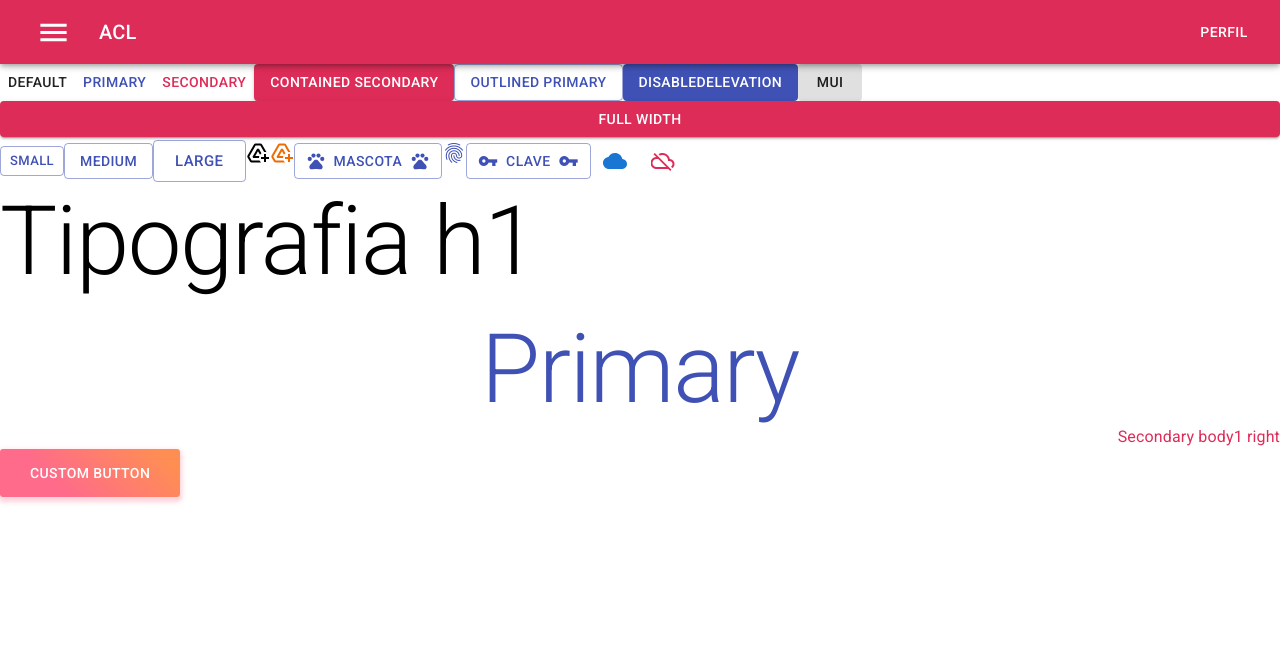
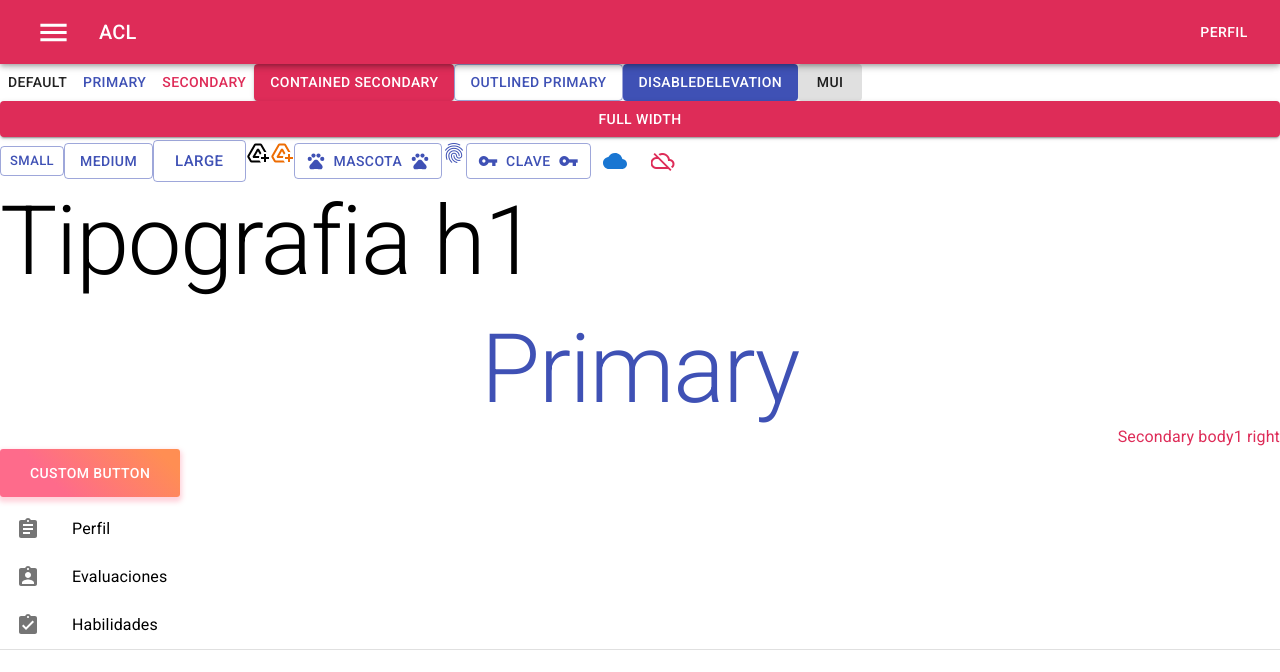
Before and after one commit to jtrujilloACL/ppj-ui, a React (Create React App) app: page / in a window 1280 px wide. Shown: the top 672 px of the page. Built offline with nearby package versions, Linux system fonts and the light colour scheme.

Commit message:
add: create List Navbar

```diff
--- a/src/App.jsx
+++ b/src/App.jsx
@@ -1,7 +1,8 @@
 import './App.css';
 
 import FirstTutorial from './components/FirstTutorial';
-import Navbar from './components/Navbar';
+import Navbar from './components/layout/Navbar';
+import ListNavbar  from './components/layout/ListNavbar';
 
 import { ThemeProvider } from "@material-ui/core/styles";
 import ThemeCustom from './themeConfig';
@@ -14,7 +15,10 @@ function App() {
       <ThemeProvider theme={ThemeCustom}>
 
         <Navbar></Navbar>
+
         <FirstTutorial></FirstTutorial>
+
+        <ListNavbar></ListNavbar>
 
       </ThemeProvider>
     </div>
--- /dev/null
+++ b/src/components/layout/ListNavbar.jsx
@@ -0,0 +1,39 @@
+import { React } from "react";
+import { List, ListItem, ListItemIcon, ListItemText, Divider } from "@material-ui/core";
+
+import  Assignment  from '@mui/icons-material/Assignment';
+import  AssignmentInd  from '@mui/icons-material/AssignmentInd';
+import  AssignmentTurnedIn  from '@mui/icons-material/AssignmentTurnedIn';
+
+
+const ListNavbar = () => {
+    return (
+        <List component='nav'>
+
+            <ListItem button>
+                <ListItemIcon>
+                    <Assignment color="inherit"/>
+                </ListItemIcon>
+                <ListItemText primary="Perfil" />
+            </ListItem>
+
+            <ListItem button>
+                <ListItemIcon>
+                    <AssignmentInd color="inherit"/>
+                </ListItemIcon>
+                <ListItemText primary="Evaluaciones" />
+            </ListItem>
+
+            <ListItem button>
+                <ListItemIcon>
+                    <AssignmentTurnedIn color="inherit"/>
+                </ListItemIcon>
+                <ListItemText primary="Habilidades" />
+            </ListItem>
+
+            <Divider/>
+        </List>
+    );
+}
+
+export default ListNavbar;
```
Also changed, not shown: src/components/layout/Navbar.jsx (renamed from src/components/Navbar.jsx).
